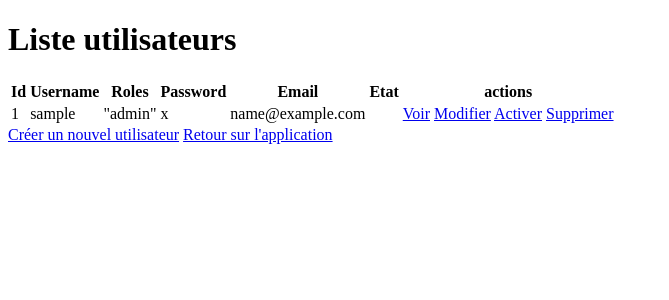
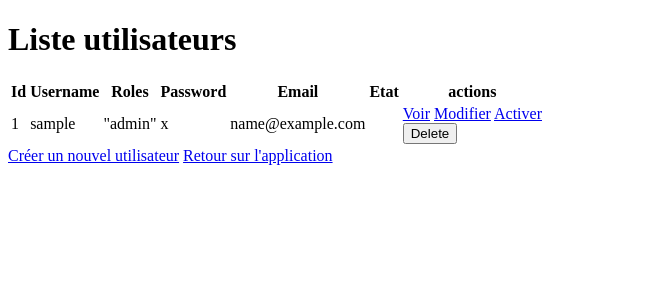
Before and after one commit to Mat40100/wowBuild, a Symfony app: template templates/user/index.html.twig in a window 1280 px wide. Shown: the part 114-414 px from the top of the page, without its empty margins (0-669 px from the left). Run offline with Twig, Linux system fonts and the light colour scheme; the template is opened without the code that fills it: most values are stand-ins (such as "Sample title", 1, 10 or a date in 2020); some libraries are stand-ins or nearby versions.

Commit message:
fix a bug with user deletion

```diff
--- a/templates/user/index.html.twig
+++ b/templates/user/index.html.twig
@@ -34,7 +34,7 @@
                     {% else %}
                         <a href="{{ path('app_user_activate', {'id': user.id}) }}">Activer</a>
                     {% endif %}
-                    <a href="{{ path('app_user_delete', {'id': user.id}) }}">Supprimer</a>
+                    {{ include('user/_delete_form.html.twig') }}
                 </td>
             </tr>
         {% else %}
```
